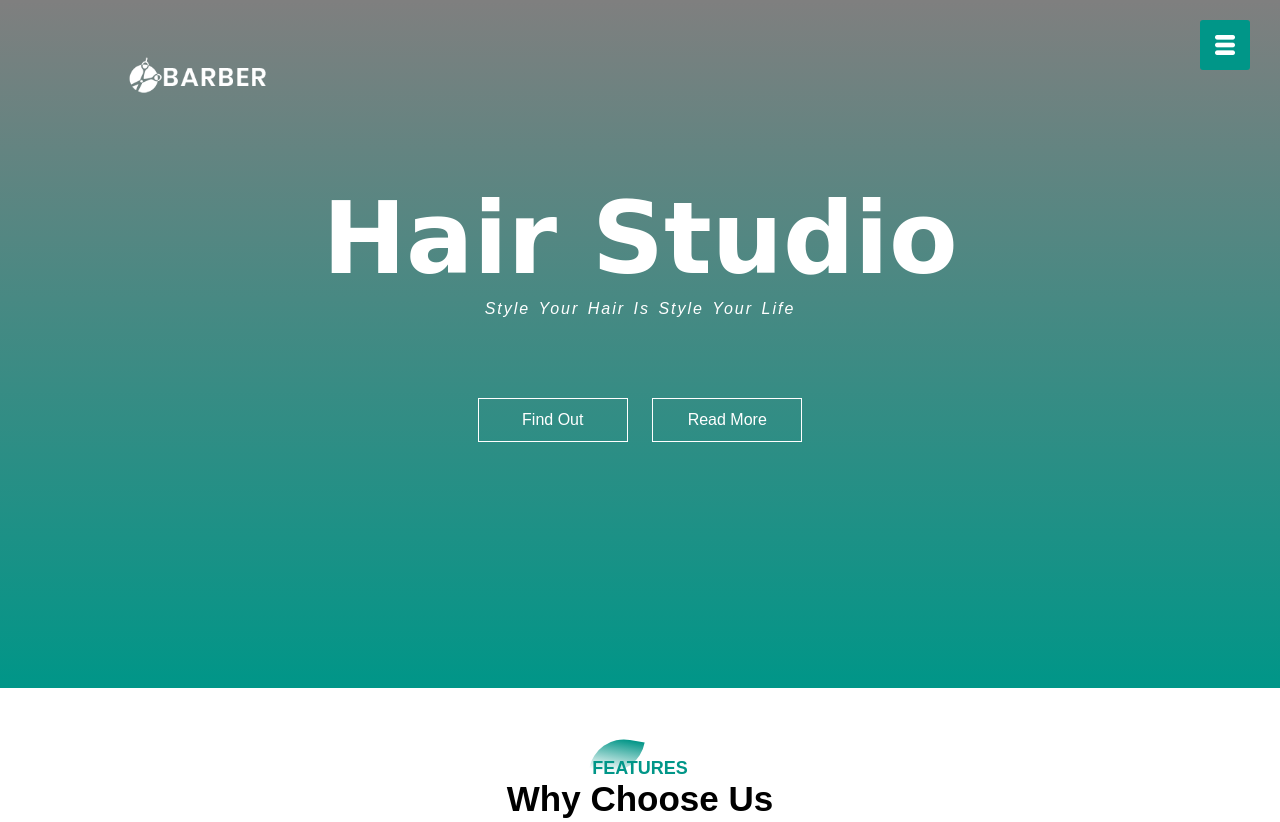
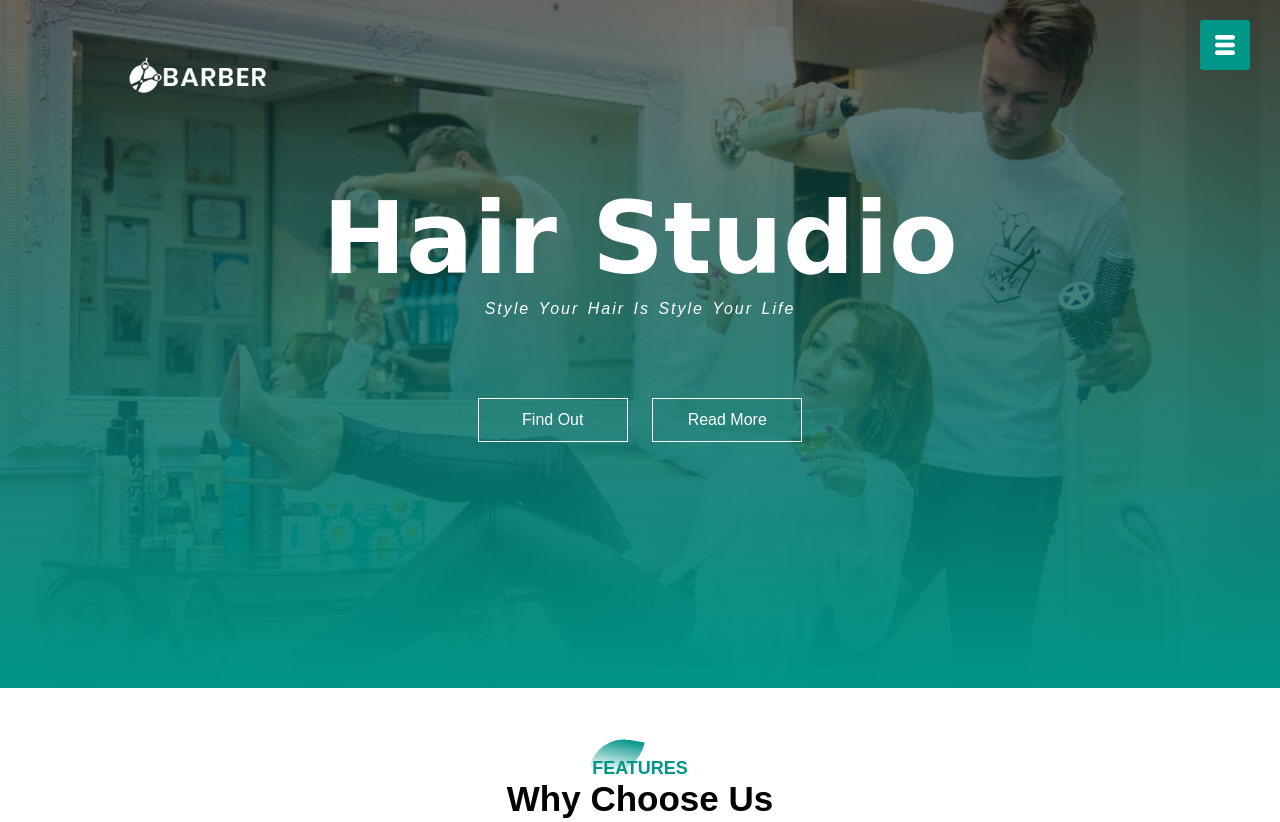
Before and after one commit to Papon895/barber-website, a plain HTML site: page index.html in a window 1280 px wide. Shown: the top 822 px of the page. Drawn offline with Linux system fonts and the light colour scheme; some packages are replaced by stand-ins of ours; a script that the page names is missing.

Commit message:
Update style.css

```diff
--- a/style.css
+++ b/style.css
@@ -14,7 +14,7 @@ p {
 }
   /*-header section starts here-*/
 #banner {
-   background: linear-gradient(rgba(0,0,0,0.5),#009688),url(image/banner.jpg);
+   background: linear-gradient(rgba(0,0,0,0.5),#009688),url(banner.jpg);
    background-size: cover;
    background-position: center;
    height: 688px;
```
